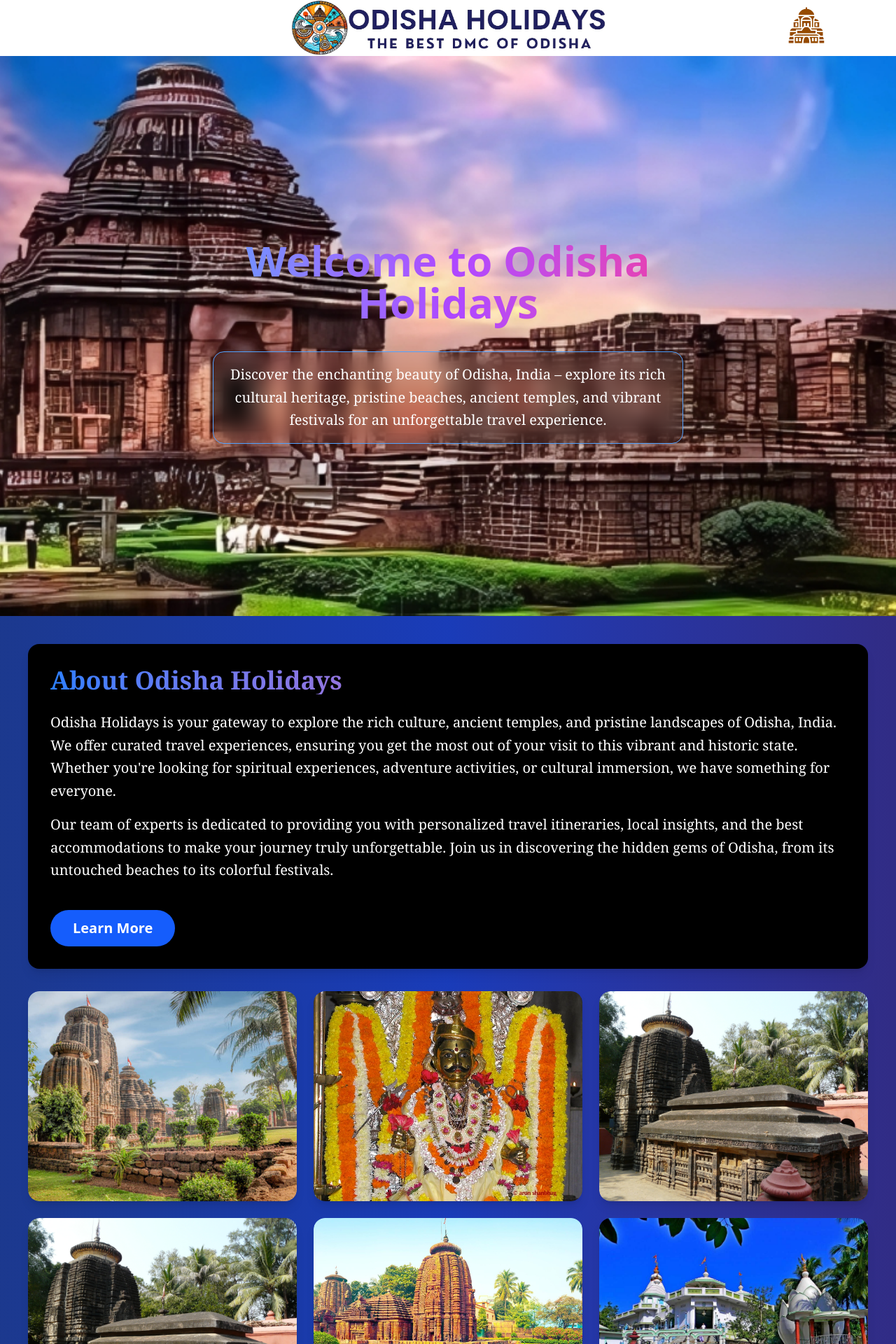
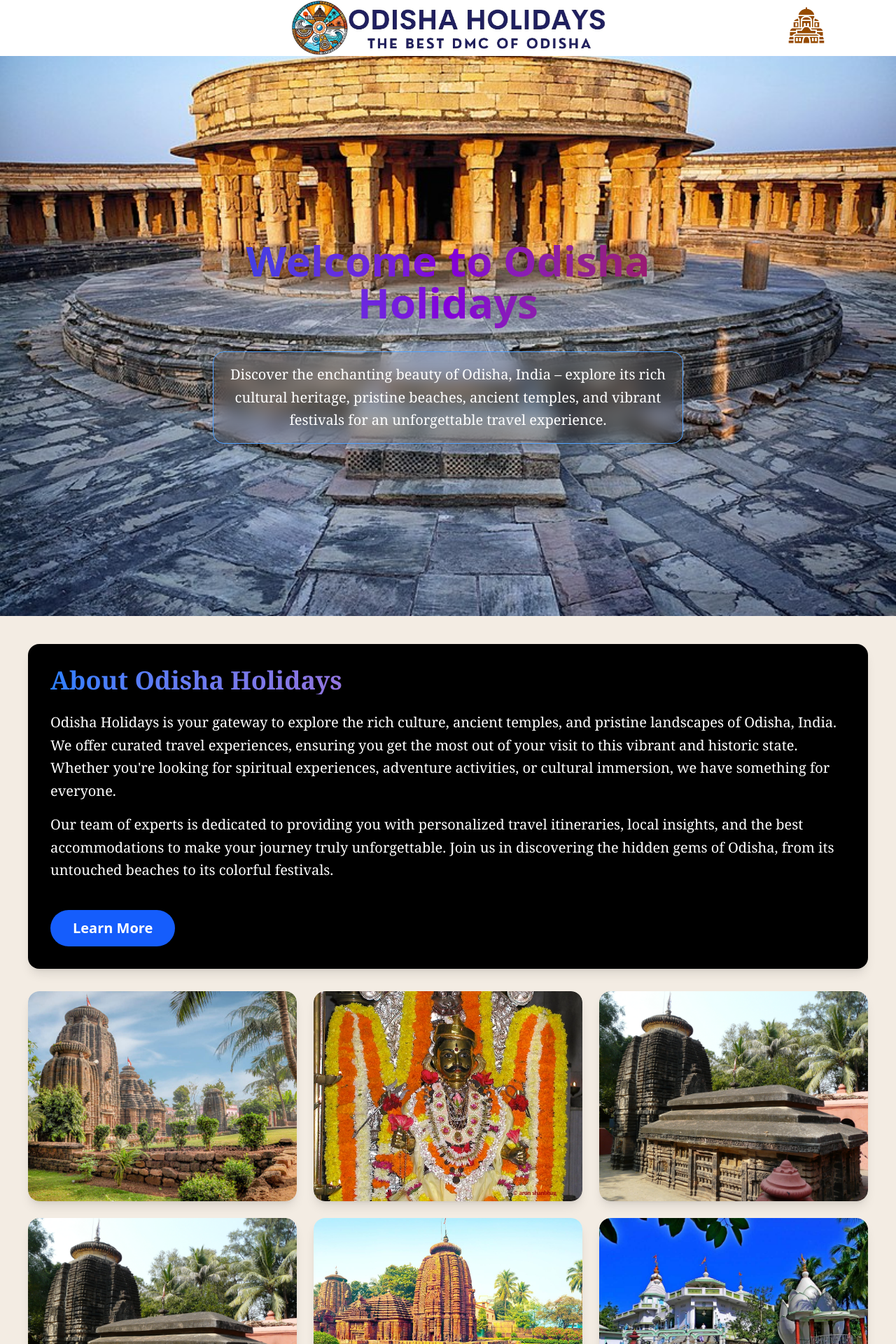
Before and after one commit to PrateekMishraaa/OdishaHolidaysLandingpage, a React (Vite) app: page / in a window 1280 px wide. Shown: the top 1920 px of the page at 70% size. Built offline with nearby package versions, Linux system fonts and the light colour scheme.

Commit message:
change-bg-color

```diff
--- a/src/Components/Footer.jsx
+++ b/src/Components/Footer.jsx
@@ -27,7 +27,7 @@ const Footer = () => {
                     </div>
                     <div className='flex items-center gap-2'>
                         <IoCallOutline className='text-green-500 text-lg' />
-                        <p className='text-sm'>+91 9971834101</p>
+                        <a href='' className='text-sm'>+91 9971834101</a>
                     </div>
                     <div className='flex items-center gap-2'>
                         <IoCallOutline className='text-green-500 text-lg' />
--- a/src/Pages/HomePage.jsx
+++ b/src/Pages/HomePage.jsx
@@ -21,14 +21,14 @@ const HomePage = () => {
 
             <section
                 className="relative min-h-screen w-full bg-cover bg-center"
-  style={{ backgroundImage: `url(${Banner})` }}
+                style={{ backgroundImage: `url(${BannerEight})` }}
             >
                 {/* Semi-transparent overlay */}
                 <div className="absolute inset-0  bg-opacity-60 z-0" />
 
                 {/* Text Content */}
                 <div className="relative z-10 flex flex-col items-center justify-center min-h-screen text-white text-center px-4 sm:px-8">
-    <h1 className="text-3xl sm:text-4xl md:text-5xl lg:text-6xl font-extrabold mb-6 bg-clip-text text-transparent bg-gradient-to-r from-blue-400 via-purple-500 to-pink-500 px-4 py-2 sm:px-6 sm:py-4 rounded-2xl w-full max-w-3xl transition-transform duration-300 cursor-pointer hover:scale-105">
+                    <h1 className="text-3xl sm:text-4xl md:text-5xl lg:text-6xl font-extrabold mb-6 bg-clip-text text-transparent bg-gradient-to-r from-blue-700 via-purple-700 to-pink-800 px-4 py-2 sm:px-6 sm:py-4 rounded-2xl w-full max-w-3xl transition-transform duration-300 cursor-pointer hover:scale-105">
                         Welcome to Odisha Holidays
                     </h1>
 
@@ -40,7 +40,7 @@ const HomePage = () => {
 
 
             {/* About Us Section */}
-            <section className="min-h-[50vh] w-full bg-gradient-to-r from-blue-900 via-blue-800 to-indigo-900 p-10">
+            <section className="min-h-[50vh] w-full bg-[#f3ece3] p-10">
                 <div className="w-full h-auto cursor-pointer bg-black text-blue-900 p-8 rounded-2xl shadow-lg hover:bg-gray-900 hover:text-yellow-400 text-white transition">
                     <h2 className="text-3xl md:text-4xl font-extrabold text-gradient bg-clip-text text-transparent bg-gradient-to-r from-blue-500 to-pink-500 mb-6 font-serif">
                         About Odisha Holidays
@@ -211,18 +211,18 @@ const HomePage = () => {
                     ))}
                 </div>
             </section>
-            <section className="bg-gradient-to-b from-black via-gray-900 to-black py-16 px-6 text-white font-serif">
+            <section className="bg[#f3ece3]gradient-to-b from-black via-gray-900 to-black py-16 px-6 text-white font-serif">
                 <div className="text-center mb-12">
-                    <h2 className="text-4xl md:text-5xl font-bold text-transparent bg-clip-text bg-gradient-to-r from-yellow-400 to-pink-500">
+                    <h2 className="text-4xl md:text-5xl font-bold text-transparent bg-clip-text bg-gradient-to-r from-yellow-800 to-pink-900">
                         What Our Travelers Say
                     </h2>
-                    <p className="text-lg md:text-xl mt-4 max-w-2xl mx-auto text-gray-300">
+                    <p className="text-lg md:text-xl mt-4 max-w-2xl mx-auto text-gray-900">
                         Hear from some of our delighted explorers who’ve uncovered the magic of Odisha with us.
                     </p>
-                    <p className="text-md md:text-lg mt-3 max-w-3xl mx-auto text-gray-400 italic">
+                    <p className="text-md md:text-lg mt-3 max-w-3xl mx-auto text-gray-900 italic">
                         Whether it’s the spiritual serenity of ancient temples or the golden sunsets over quiet beaches, these real stories reflect the unforgettable moments our travelers experienced. Their words speak louder than ours.
                     </p>
-                    <p className="text-md md:text-base mt-6 text-gray-500">
+                    <p className="text-md md:text-base mt-6 text-gray-900">
                         We believe in crafting journeys that are more than just vacations — they’re lifelong memories.
                     </p>
                 </div>
@@ -263,11 +263,11 @@ const HomePage = () => {
                                     className="w-12 h-12 rounded-full border-2 border-yellow-400"
                                 />
                                 <div>
-                                    <h4 className="text-lg font-bold text-yellow-300">{testimonial.name}</h4>
-                                    <p className="text-sm text-gray-300">{testimonial.location}</p>
+                                    <h4 className="text-lg font-bold text-gray-900">{testimonial.name}</h4>
+                                    <p className="text-sm text-gray-900">{testimonial.location}</p>
                                 </div>
                             </div>
-                            <p className="text-gray-200 italic">“{testimonial.feedback}”</p>
+                            <p className="text-gray-900 italic">“{testimonial.feedback}”</p>
                         </div>
                     ))}
                 </div>
@@ -308,21 +308,21 @@ const HomePage = () => {
                         </p>
                     </div>
                     <div className="bg-white bg-opacity-10 backdrop-blur-lg rounded-xl p-6 border border-gray-600 hover:scale-105 transition-transform duration-300 shadow-lg">
-                        <div className="text-4xl text-pink-400 mb-4 text-center"><MdFlight className='ml-36'/></div>
+                        <div className="text-4xl text-pink-400 mb-4 text-center"><MdFlight className='ml-36' /></div>
                         <h3 className="text-2xl font-bold text-center mb-2 text-gray-900">Air Ticket</h3>
                         <p className="text-sm text-center text-blue-700 font-semibold">
                             Book affordable air tickets to Odisha and major Indian cities. Get the best flight deals with our easy booking process for both domestic and international flights.
                         </p>
                     </div>
                     <div className="bg-white bg-opacity-10 backdrop-blur-lg rounded-xl p-6 border border-gray-600 hover:scale-105 transition-transform duration-300 shadow-lg">
-                    <div className="text-4xl text-orange-400 mb-4 text-center"><PiStudent className='ml-36'/></div>
+                        <div className="text-4xl text-orange-400 mb-4 text-center"><PiStudent className='ml-36' /></div>
                         <h3 className="text-2xl font-bold text-center mb-2 text-gray-900">Students Group</h3>
                         <p className="text-sm text-center text-blue-700 font-semibold">
                             Plan group tours for students with special discounts. Discover tailor-made travel packages for student groups visiting Odisha for educational purposes.
                         </p>
                     </div>
                     <div className="bg-white bg-opacity-10 backdrop-blur-lg rounded-xl p-6 border border-gray-600 hover:scale-105 transition-transform duration-300 shadow-lg">
-                    <div className="text-4xl text-green-700 mb-4 text-center"><MdGroups className='ml-36'/></div>
+                        <div className="text-4xl text-green-700 mb-4 text-center"><MdGroups className='ml-36' /></div>
                         <h3 className="text-2xl font-bold text-center mb-2 text-gray-900">MICE-GROUPS</h3>
                         <p className="text-sm text-center text-blue-700 font-semibold">
                             Book MICE (Meetings, Incentives, Conferences, and Exhibitions) group packages for your business needs. Get corporate travel services for seamless business events.
```
Lines whose indentation alone changed are shown as unchanged.
